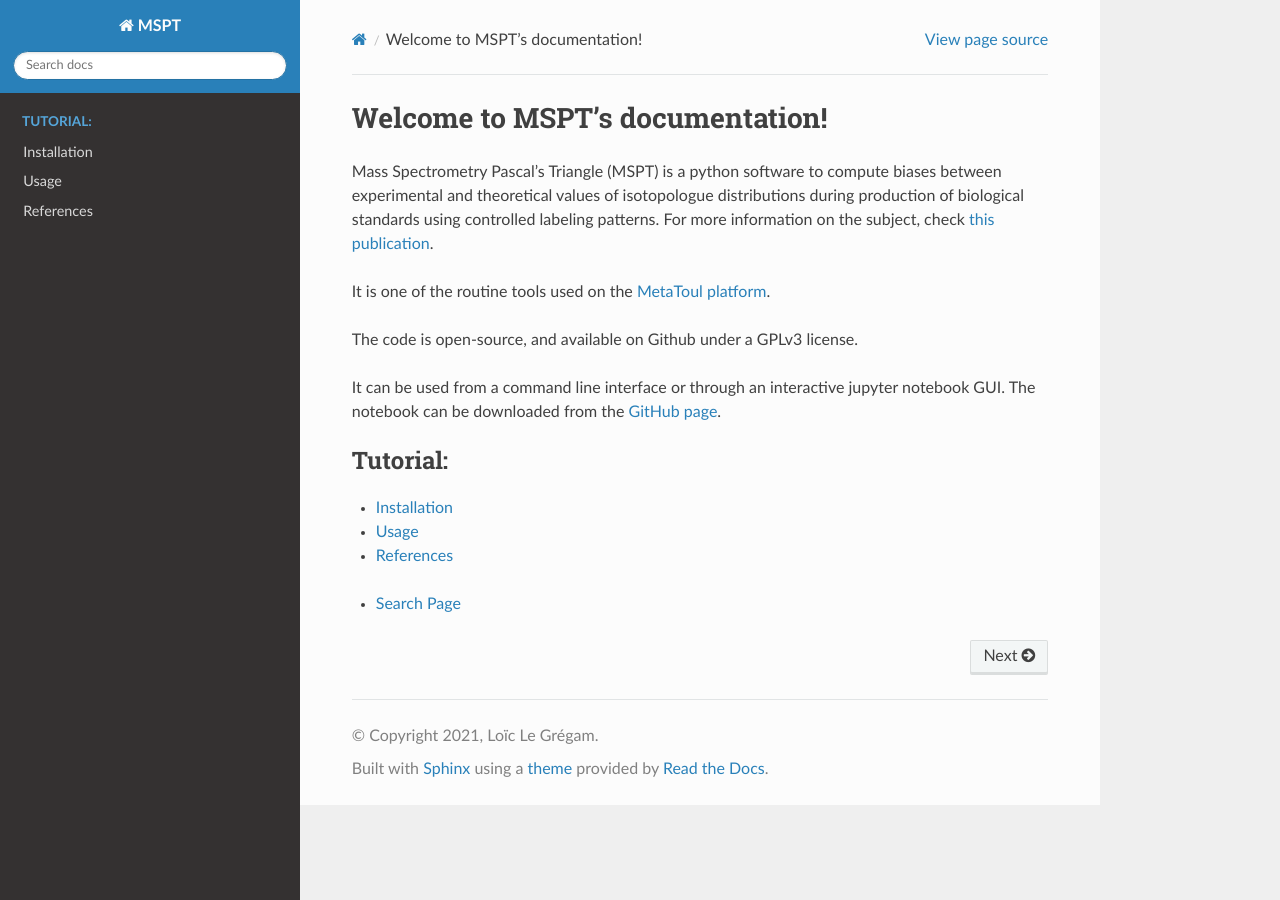
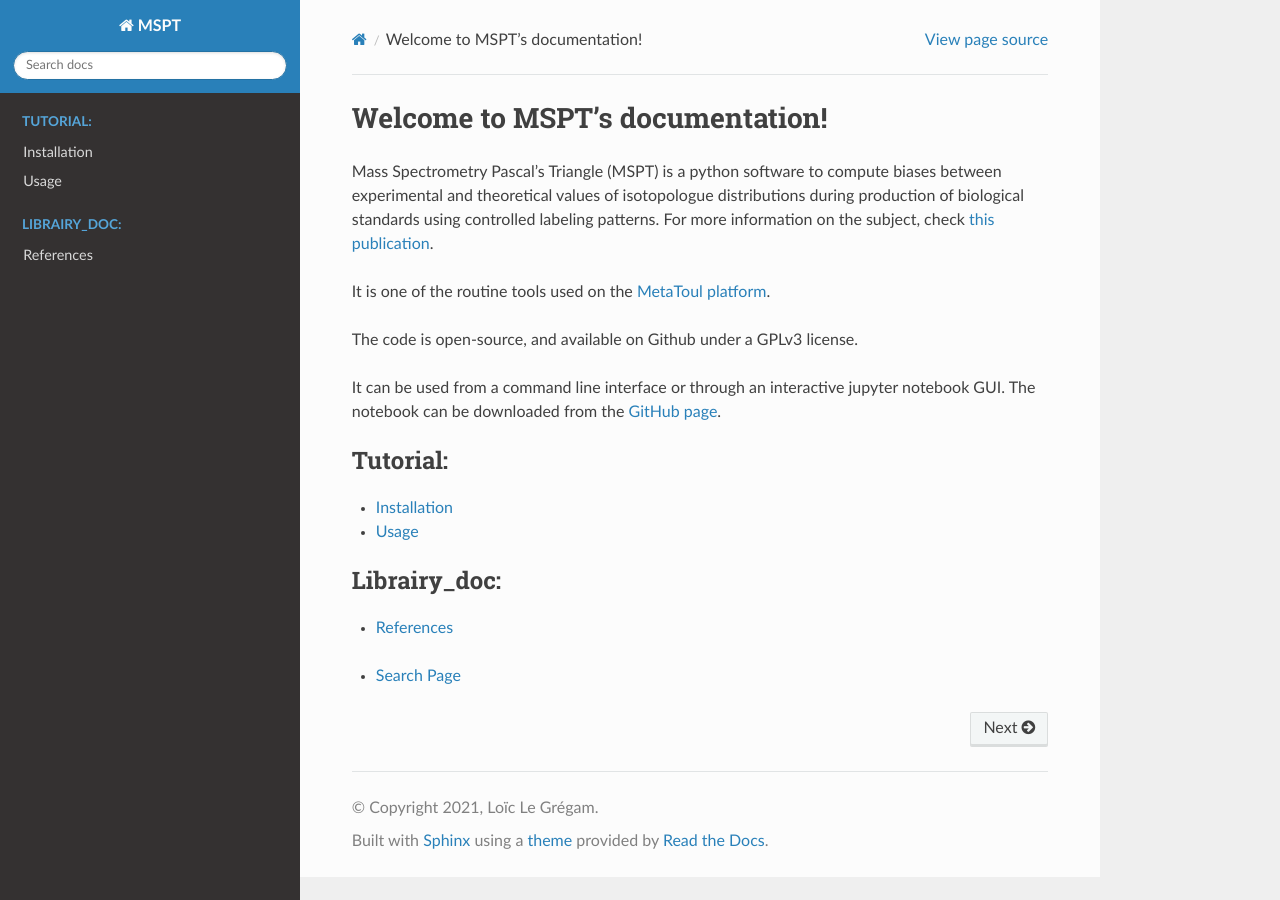
Before and after one commit to llegregam/PascalTriangle, a Sphinx documentation site: the page built from docs/index.rst, in a window 1280 px wide. Built offline with Sphinx 7.4.7 and the Read the Docs theme 2.0.0, drawn with Linux system fonts in a browser that asks for light colours.

Commit message:
finished doc

```diff
--- a/docs/index.rst
+++ b/docs/index.rst
@@ -24,6 +24,11 @@ downloaded from the `GitHub page <https://github.com/llegregam/PascalTriangle>`_
 
    installation.rst
    usage.rst
+
+.. toctree::
+   :maxdepth: 1
+   :caption: Librairy_doc:
+
    references.rst
 
 * :ref:`search`
```
